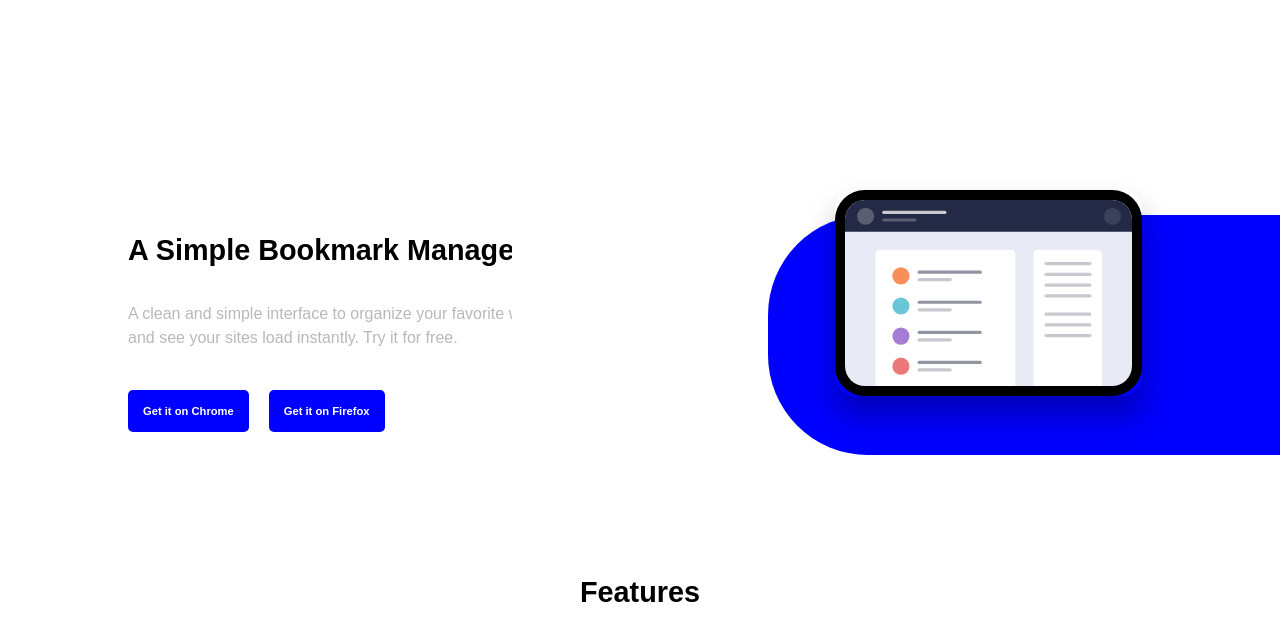
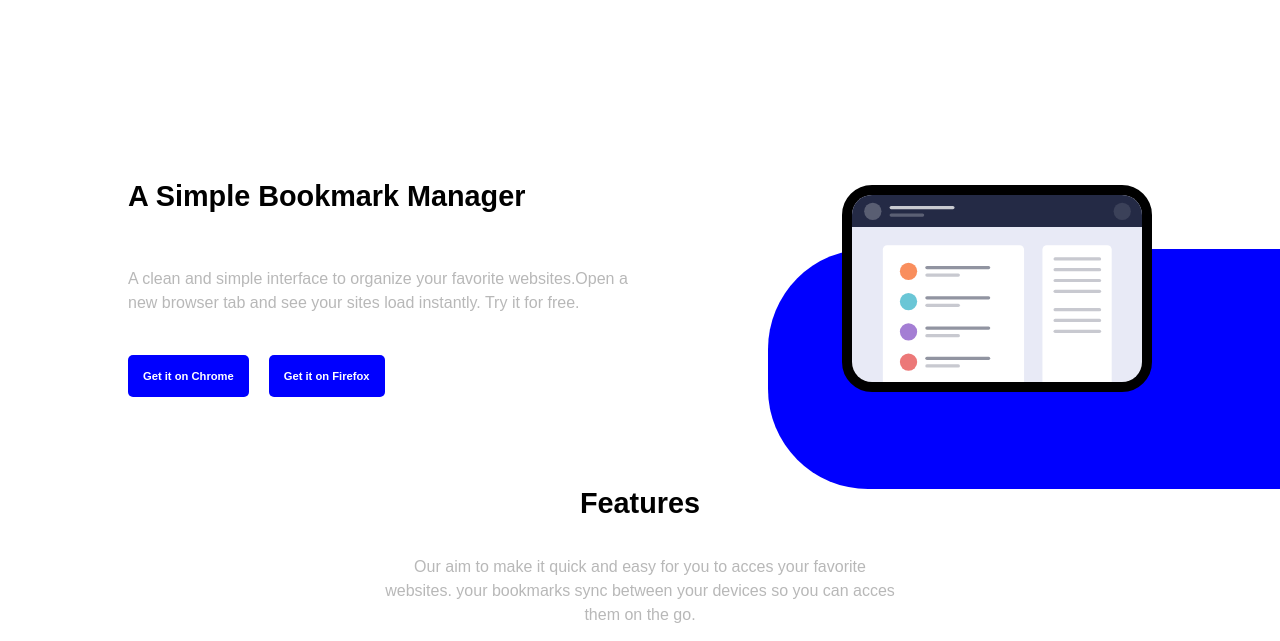
Before and after one commit to blackfel666/bookmark-landing-page, a plain HTML site: page public/index.html in a window 1280 px wide. Shown: the part 97-738 px from the top of the page. Drawn offline with Linux system fonts and the light colour scheme.

Commit message:
fix errors in hero & features

```diff
--- a/src/styles/abstracts/_mixins.scss
+++ b/src/styles/abstracts/_mixins.scss
@@ -50,7 +50,7 @@
     flex-direction: $flex-direction;
 }
 
-@mixin primary-text($width:40vw, $tx-aling, $mg-bottom, $font-size){
+@mixin primary-text($width:100vw, $tx-aling, $mg-bottom, $font-size){
     width: $width;
     font-size: $font-size;
     text-align: $tx-aling;
@@ -94,14 +94,13 @@
     box-shadow: $shadow;
 }
 
-@mixin forma($forma-height:180px, $forma-width:80vw, $forma-top:15%){
+@mixin forma($forma-height:180px, $forma-width:80vw, $margin:20%){
     position: absolute;
     background-color: $color-primary;
     height: $forma-height;
     width: $forma-width;
-    top: $forma-top;
     right: 0;
-    margin-top: 15%;
+    margin-top: $margin;
     border-radius: 100px 0 0 100px;
     z-index: -6;
 }
@@ -123,7 +122,7 @@
 }
 
 @mixin hgroup-commons(){
-    width: 30vw;
+    width: 60vw;
     margin-right: 5%;
     margin-top: 0;
     padding: 0;
--- a/src/styles/base/_typography.scss
+++ b/src/styles/base/_typography.scss
@@ -4,11 +4,11 @@
 
 @include respond-to(extra-small) {
 
-    h1 {@include primary-text(50vw,center, 5%, 1.5em);}
+    h1 {@include primary-text(75vw,center, 5%, 1.5em);}
 
     h2 {@include secundary-text(center, none, 0.90em)}
 
-    h3 {@include tertiary-text(center, none, 0.80em)}
+    h3 {@include tertiary-text(center, none, 0.90em)}
 
     p { @include pharagrap()}
 
@@ -20,7 +20,7 @@
 
     h2 {@include secundary-text(center, none, 1.3em)}
 
-    h3 {@include tertiary-text(center, none, 1em)}
+    h3 {@include tertiary-text(left, none, 1em)}
 
     p { @include pharagrap()}
 }
@@ -31,7 +31,7 @@
 
     h2 {@include secundary-text(center, none, 1.5em)}
 
-    h3 {@include tertiary-text(center, none, 1em)}
+    h3 {@include tertiary-text(left, none, 1em)}
 
     p { @include pharagrap()}
 }
--- a/src/styles/components/_buttons.scss
+++ b/src/styles/components/_buttons.scss
@@ -1,5 +1,3 @@
 button {@include button-base( $text-color: white, $shadow-color: lightblue)}
 
-button:hover {@include button-hover(
-    $bg-color:blue
-    )}
+button:hover {@include button-hover ( $bg-color:blue )}
--- a/src/styles/pages/_download.scss
+++ b/src/styles/pages/_download.scss
@@ -1,7 +1,4 @@
 @include respond-to(extra-small)  {
-    #hgroup2, #hgroup3, #hgroup4 {
-        margin-top: 0;
-    }
 
     .add-extension {
         width: 80vw;
@@ -65,27 +62,17 @@
         width: 29vw;
         margin: 0 10px;
         padding: 50px 0 0;
-        display: flex;
-        flex-direction: column;
-        align-items: center;
-        border-radius: 20px;
-        box-shadow: 2px 15px 20px 1px rgb(221, 221, 221);
     }
 
     article h1 {
         font-size: 1.2em;
-        margin-top: 20px;
         text-align: center;
     }
 
     article h2 {
         font-size: 0.7em;
         color: $color-text-medium-gray;
-        margin: 13px 0 40px;
-    }
-
-    figure figcaption {
-        display: none;
+        margin: 9px 0 40px;
     }
 
     .dots img {
@@ -94,12 +81,8 @@
 
     article.add-extension button {
         width: 25vw;
-        display: flex;
-        justify-content: center;
         margin: 20px 0;
-        font-size: 1em;
-        text-align: center;
-        padding: 20px 30px;
+        font-size: 0.9em;
     }
 
     article.add-extension button:hover {
@@ -111,40 +94,10 @@
 
 }
 @include respond-to(medium)  {
-    #download-the-extension {
-        text-align: center;
-        display: flex;
-        flex-direction: row;
-        flex-wrap: wrap;
-        align-content: flex-start;
-        padding: 30px 0;
-    }
-
-    #hgroup3 {
-        display: flex;
-        flex-direction: column;
-        margin-bottom: 2%;
-        width: 100vw;
-    }
-
-    #add-2 { margin-top: 60px; }
-    #add-3 { margin-top: 120px; }
 
     .add-extension {
-        width: 20vw;
+        width: 25vw;
         margin: 0 10px;
-        padding: 50px 0 0;
-        display: flex;
-        flex-direction: column;
-        align-items: center;
-        border-radius: 20px;
-        box-shadow: 2px 15px 20px 1px rgb(221, 221, 221);
-    }
-
-    article h1 {
-        font-size: 1.2em;
-        margin-top: 20px;
-        text-align: center;
     }
 
     article h2 {
@@ -153,28 +106,8 @@
         margin: 13px 0 40px;
     }
 
-    figure figcaption {
-        display: none;
-    }
-
-    .dots img {
-        width: 25vw;
-    }
-
     article.add-extension button {
-        width: 15vw;
-        display: flex;
-        justify-content: center;
-        margin: 20px 0;
-        font-size: 0.8em;
-        text-align: center;
-        padding: 20px 20px;
-    }
-
-    article.add-extension button:hover {
-        background-color: $color-text-white;
-        box-shadow: none;
-        border: thin solid $color-primary;
-        color: $color-primary;
+        width: 20vw;
+        font-size: 1em;
     }
 }
--- a/src/styles/pages/_features.scss
+++ b/src/styles/pages/_features.scss
@@ -28,21 +28,17 @@
         box-shadow: inset 0 -10px 0px -6px $color-accent;
     }
     .img-container .img-2 {
+        @include img-commons (80vw);
         border: none;
-        border-radius: 0;
+        border-radius:0;
         background-color: transparent;
     }
 
     .img-container #forma2 {
-        position: absolute;
-        z-index: 0;
-        background-color: var(--color-secondary);
-        height: 20vh;
-        width: 80vw;
-        left: 0;
-        margin-top: 15%;
-        border-radius: 0 100px 100px 0;
-        z-index: -6;
+       @include forma($forma-height:180px, $forma-width:80vw);
+       border-radius: 0 100px 100px 0;
+       right: none;
+       left: 0;
     }
 
     #bookmark {
@@ -63,7 +59,6 @@
         margin-bottom: 10px;
         display: flex;
         flex-direction: column;
-        text-align: center;
     }
 
     #features h1, h3 {
@@ -71,6 +66,7 @@
         justify-content: center;
         margin-bottom: 20px;
         width: 60vw;
+        text-align: center;
     }
 
     hgroup {
@@ -110,14 +106,11 @@
     }
 
     .img-container #forma2 {
-        position: absolute;
-        background-color: $color-primary;
-        height: 20vh;
-        width: 40vw;
+        @include forma( 180px, 40vw );
+        margin-top: 10%;
+        border-radius: 0 100px 100px 0;
+        right: none;
         left: 0;
-        margin-top: 15%;
-        border-radius: 0 100px 100px 0;
-        z-index: -6;
     }
 
     #hgroup2 {
@@ -141,6 +134,13 @@
         display: flex;
         flex-direction: column;
         align-items: flex-start;
+    }
+
+    #bookmark button {
+        display: block;
+    }
+    #bookmark button:hover{
+        @include button-hover (white, blue, thin solid blue);
     }
 }
 
@@ -190,27 +190,23 @@
     }
 
     .img-container {
-        display: flex;
-        justify-content: flex-start;
-        box-shadow: none;
+        @include img-container(none, none, none);
+        @include flex-aling (flex-start, none);
     }
 
     .img-container .img-2 {
+        @include img-commons (50vw);
         border: none;
+        border-radius: 0;
         background-color: transparent;
-        width: 40vw;
-        margin-right: 40px;
-        max-width: 40vh;
     }
 
-    .img-container #forma2 {
-        position: absolute;
-        background-color: $color-primary;
-        height: 15vh;
-        width: 40vw;
-        left: 0;
+     .img-container #forma2 {
+        @include forma( 30vh, 40vw );
         margin-top: 10%;
         border-radius: 0 100px 100px 0;
+        right: none;
+        left: 0;
     }
 
     #hgroup2 {
--- a/src/styles/pages/_hero.scss
+++ b/src/styles/pages/_hero.scss
@@ -23,10 +23,8 @@
     .img-container #img-1 {@include img-commons (80vw)}
 
     .img-container #forma {
-        @include forma($forma-height:180px, $forma-width:80vw, $forma-top:19%)}
-
-    #simple1{
-        width: 100vw;
+        @include forma($forma-height:25vh, $forma-width:80vw);
+        margin-top: none;
     }
 
     #hgroup1{
@@ -51,24 +49,28 @@
     #simple-bookmark-manager{
         @include flex-aling (none, row-reverse);
         padding: 0 10%;
-
-        .img-container {
-            max-width: 30vw;
     }
 
     #simple1 { @include flex-aling (flex-start, column);}
 
+    #hgroup1 { @include hgroup-commons()}
 
-        h1,h3{text-align: left}
-
-        #hgroup1 {@include hgroup-commons()}
-
-                .boton {
+    #simple1 .boton {
         justify-content: flex-start;
         margin: 0;
 
-                    button {@include button-base($text-color: white, $shadow-color: lightblue);}
+        button {@include button-base( white, lightblue);
+            margin: 10px 20px 0 0;}
         button:hover {@include button-hover(white, blue, thin solid blue);}
+    }
+
+    #simple1 h1, h3{
+        text-align: left;
+    }
+
+    #hgroup1 h3 {
+        width: 40vw;
+        text-align: left;
     }
 
 
@@ -80,40 +82,11 @@
             $b-radius:20px
             );
     }
-        #img-1 {@include img-commons (100vw)}
-        #forma {@include forma(
-                    $forma-height:30vh,
-                    $forma-width:40vw,
-                    $forma-top:15%)
-                }
 
-    }
-
-
-    #simple-bookmark-manager button {
-        margin: 10px 20px 0 0;
-    }
-
-    #simple-bookmark-manager button:hover {
-        background-color: var(--color-text-white);
-        border: thin solid var(--color-primary);
-        color: var(--color-primary);
-    }
+    .img-container #forma {@include forma( 30vh, 40vw, 5%);}
 }
 
 @include respond-to(medium) {
 
-    .img-container {
-        margin: 10px 10px 90px 0;
-        box-shadow: 1px 20px 30px 1px rgba(4, 4, 4, 0.267);
+    .img-container #forma {@include forma( 30vh, 40vw, 5%);}
 }
-
-    .img-container #forma {
-        width: 40vw;
-        top: 10%;
-    }
-
-    #hgroup1 h3 {
-        width: 50vw;
-    }
-}
```
Also changed, not shown: src/styles/style.css, 1 other file. Lines whose indentation alone changed are shown as unchanged.
